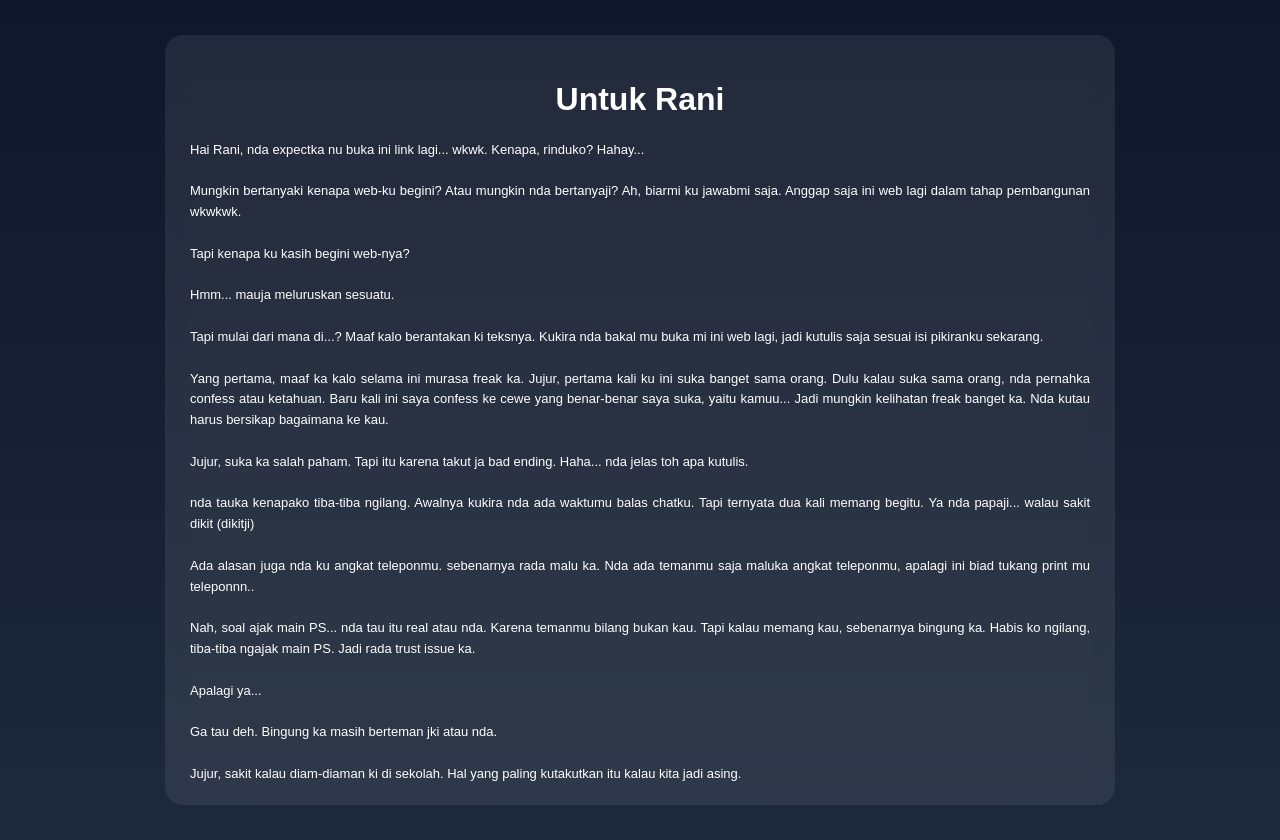
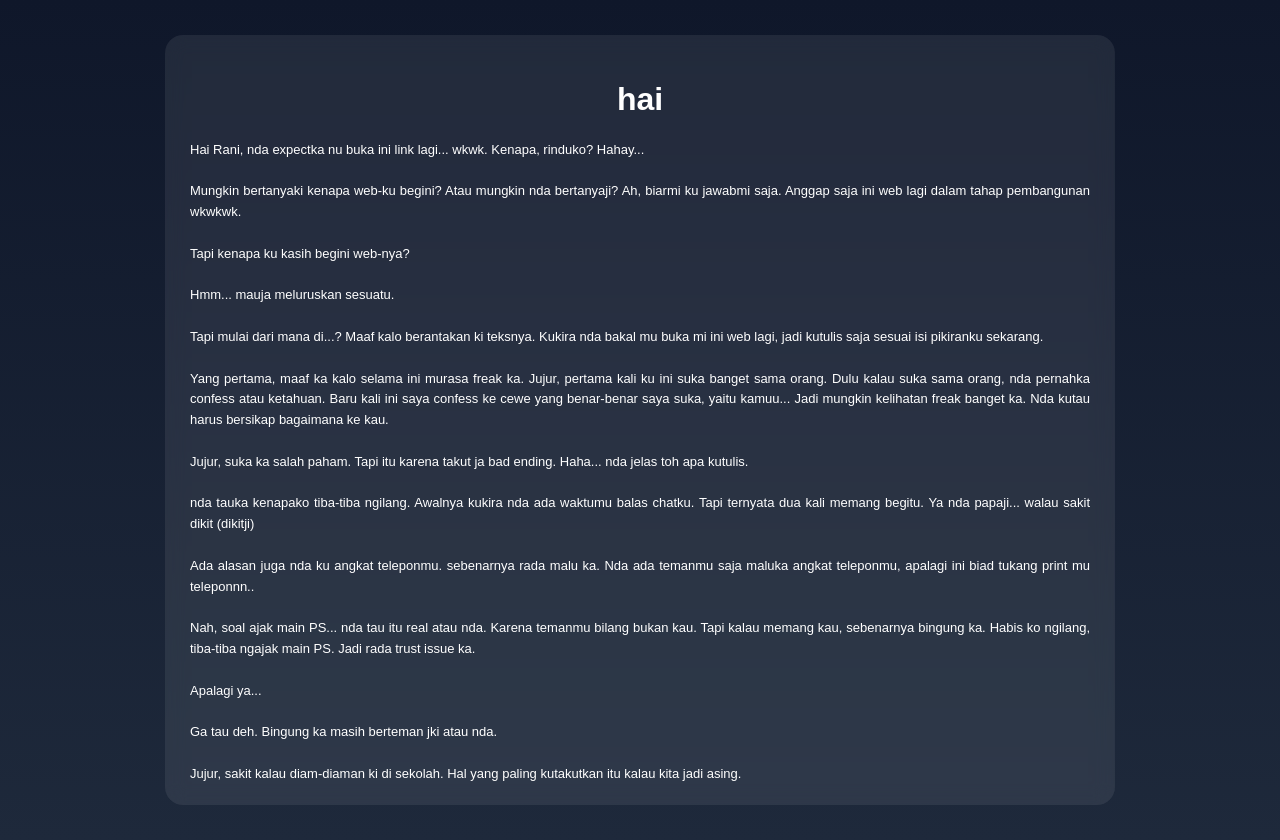
Before and after one commit to rezaalbanis12-byte/berak, a plain HTML site: page index.html in a window 1280 px wide. Drawn offline with Linux system fonts and the light colour scheme.

Commit message:
Update index.html

```diff
--- a/index.html
+++ b/index.html
@@ -1,12 +1,12 @@
 <!DOCTYPE html>
 <html lang="id"><head><meta charset="UTF-8"><meta name="viewport" content="width=device-width,initial-scale=1">
-<title>Untuk Rani</title>
+<title>untuk....</title>
 <style>
 body{margin:0;font-family:Arial,sans-serif;background:linear-gradient(#0f172a,#1e293b);display:flex;justify-content:center;align-items:center;min-height:100vh;padding:20px;color:#fff}
 .card{max-width:900px;width:100%;height:90vh;overflow:auto;background:rgba(255,255,255,.08);backdrop-filter:blur(10px);padding:25px;border-radius:18px}
 h1{text-align:center}p{font-size:13px;line-height:1.6;white-space:pre-wrap;text-align:justify}
 </style></head><body><div class="card">
-<h1>Untuk Rani</h1>
+<h1>hai</h1>
 <p>Hai Rani, nda expectka nu buka ini link lagi... wkwk. Kenapa, rinduko? Hahay...
 
 Mungkin bertanyaki kenapa web-ku begini? Atau mungkin nda bertanyaji? Ah, biarmi ku jawabmi saja. Anggap saja ini web lagi dalam tahap pembangunan wkwkwk.
```
